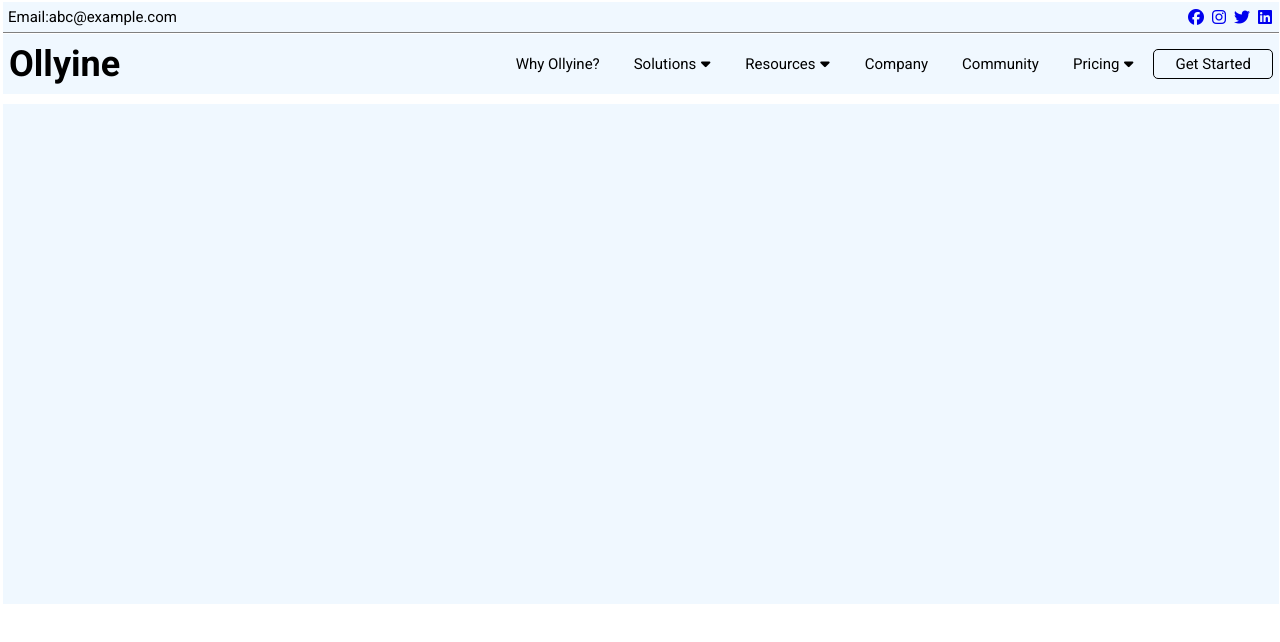
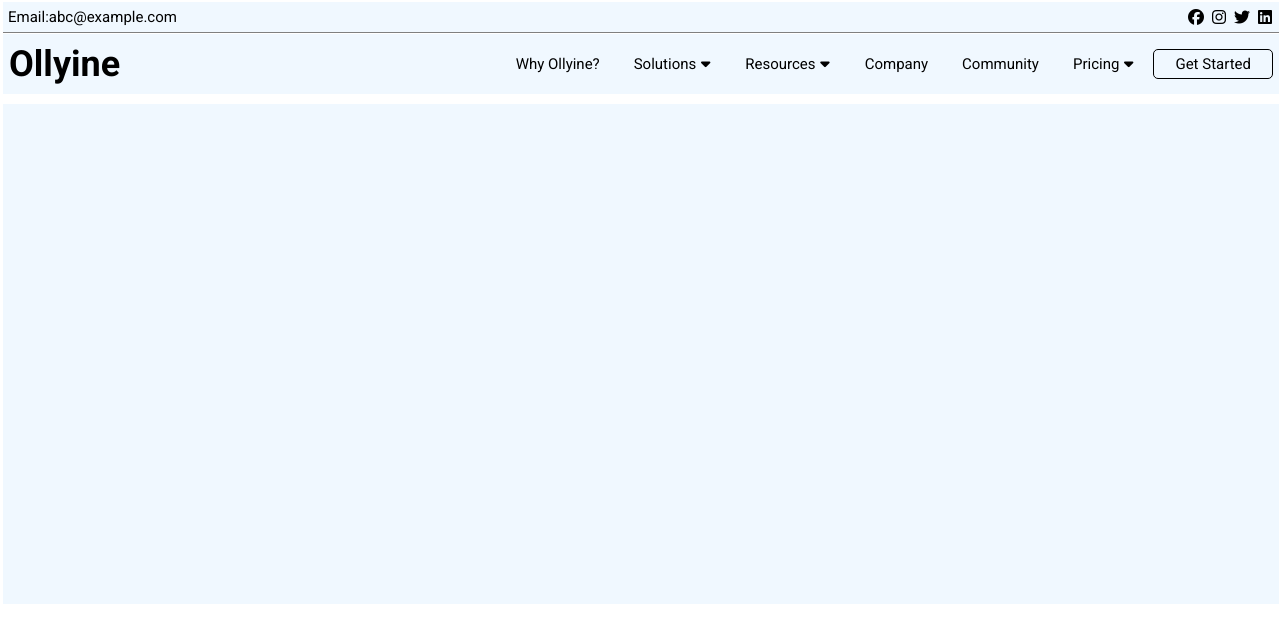
Before and after one commit to Shahbazali2001/NavBar, a plain HTML site: page index.html in a window 1280 px wide. Drawn offline with Linux system fonts and the light colour scheme; a web font is replaced by a local one.

Commit message:
Finalized

```diff
--- a/style.css
+++ b/style.css
@@ -26,8 +26,11 @@
 }
 
 .social-links {
+    margin-right: 5px;
+}
 
-    margin-right: 5px;
+.social-links a{
+    color: black;
 }
 
 
```
